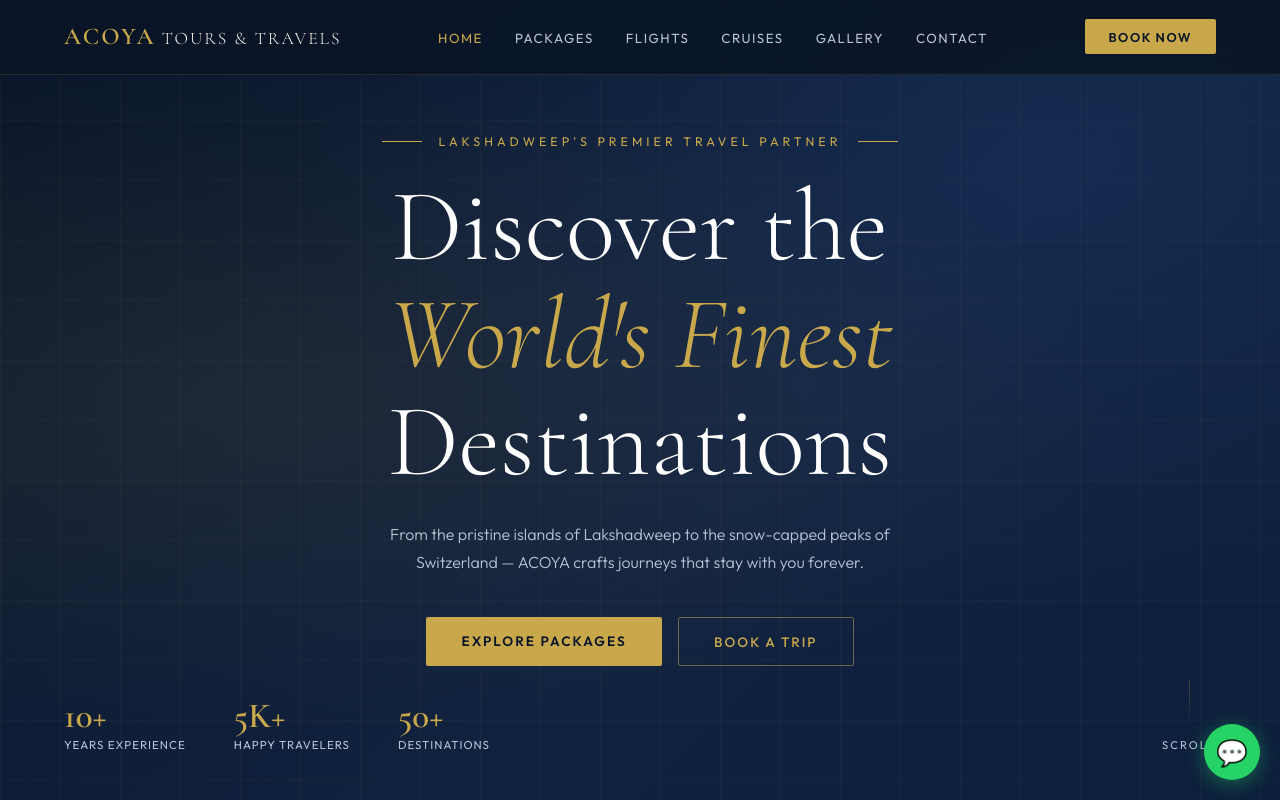
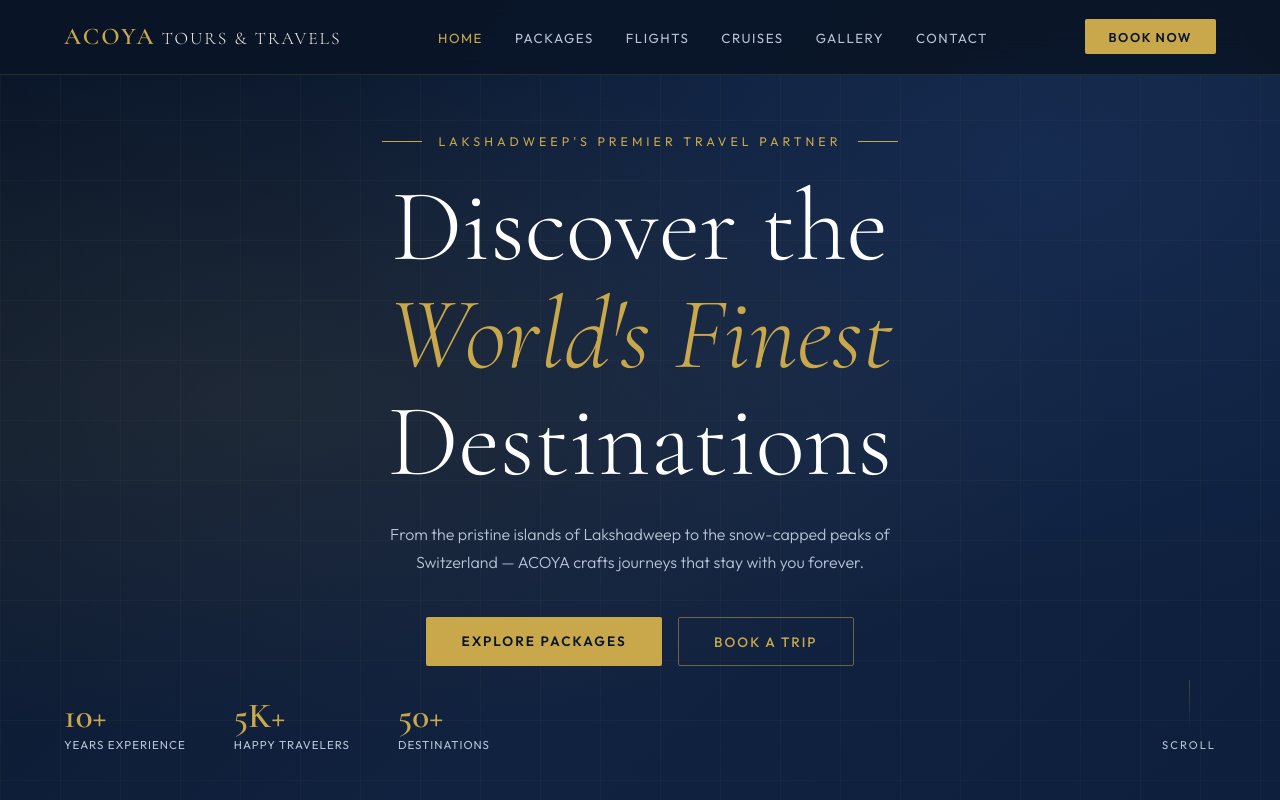
Before and after one commit to amraz-png/acoya-website, a plain HTML site: page index.html in a window 1280 px wide. Shown: the top 800 px of the page. Drawn offline with nearby package versions, Linux system fonts and the light colour scheme.

Commit message:
Premium home page

```diff
--- a/index.html
+++ b/index.html
@@ -267,6 +267,5 @@
   renderFooter();
   initReveal();
 </script>
-<a href="https://wa.me/919495768129" target="_blank" style="position:fixed;bottom:20px;right:20px;z-index:9999;background:#25D366;color:white;width:56px;height:56px;border-radius:50%;display:flex;align-items:center;justify-content:center;font-size:1.6rem;box-shadow:0 4px 20px rgba(37,211,102,0.4);text-decoration:none;" title="Chat on WhatsApp">💬</a>
 </body>
 </html>
```
